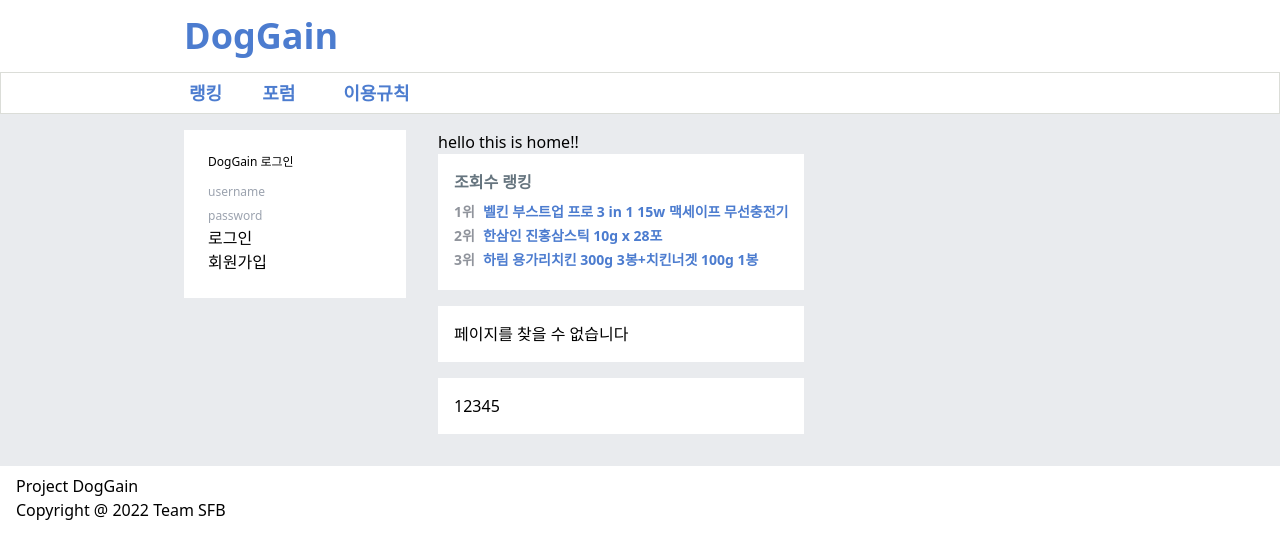
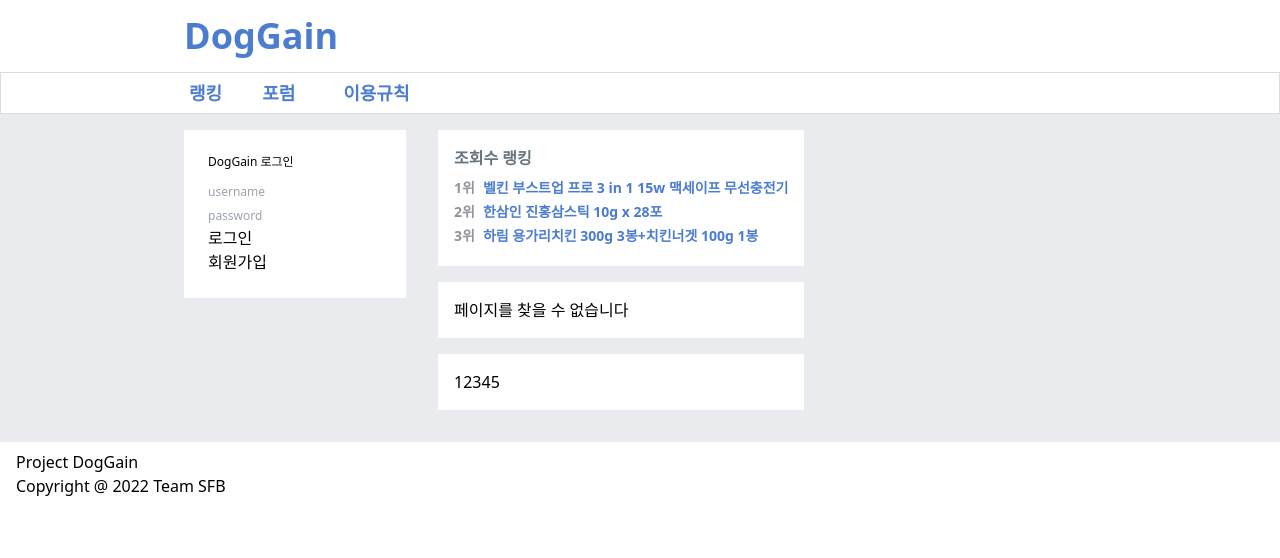
Before and after one commit to codestates/DogGain, a React (Create React App) app in the folder client/: page / in a window 1280 px wide. Shown: the top 558 px of the page. Built offline with nearby package versions, Linux system fonts and the light colour scheme; no server answers.

Commit message:
fix home.jsx

```diff
--- a/client/src/pages/Home.jsx
+++ b/client/src/pages/Home.jsx
@@ -32,7 +32,6 @@ function Home() {
 
   return (
     <div className='items-center p-4'>
-      hello this is home!!
       <Top3ranking hotdeals={hotdeals} />
       {pagenum === 0 ? (
         <div className='bg-white p-4 mb-4'>페이지를 찾을 수 없습니다</div>
```
